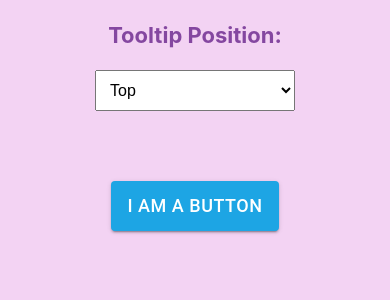
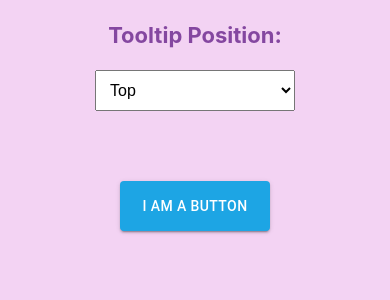
Before and after one commit to sunilkrbajpai/Tooltip-React-project, a React (Create React App) app: page / in a window 390 px wide. Shown: the top 300 px of the page. Built offline with nearby package versions, Linux system fonts and the light colour scheme.

Commit message:
completed

```diff
--- a/src/App.css
+++ b/src/App.css
@@ -16,6 +16,7 @@ h3 {
 }
 .btn {
   height: 50px;
+  width: 200px;
   margin-top: 70px !important;
   font-size: 18px !important;
   color: white !important;
@@ -24,3 +25,16 @@ h3 {
 .btn:hover {
   background-color: rgb(15, 134, 189) !important;
 }
+.btn:hover span {
+  display: none;
+}
+.btn:hover:after {
+  content: "ToolTip!";
+  transition-delay: 0.4s;
+}
+@media only screen and (max-width: 600px) {
+  .btn {
+    width: 150px !important;
+    font-size: 14px !important;
+  }
+}
```
